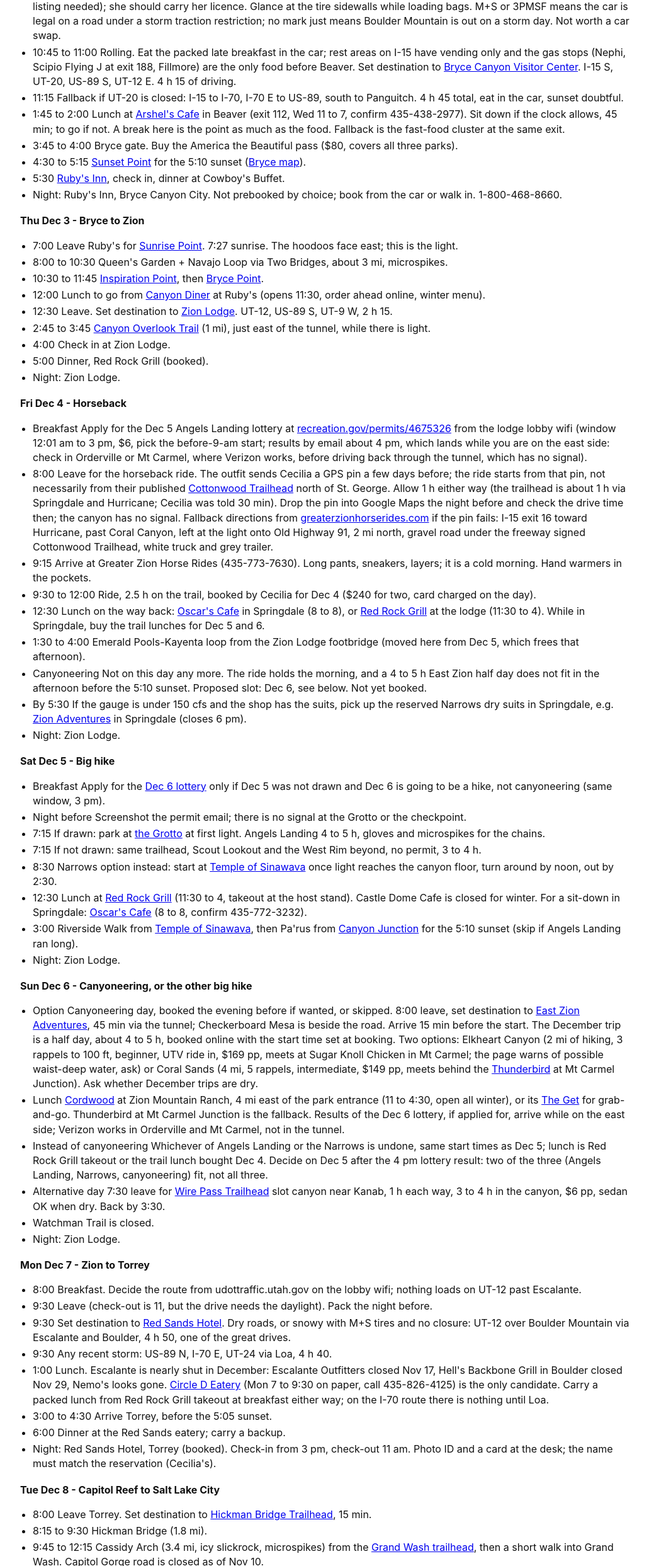
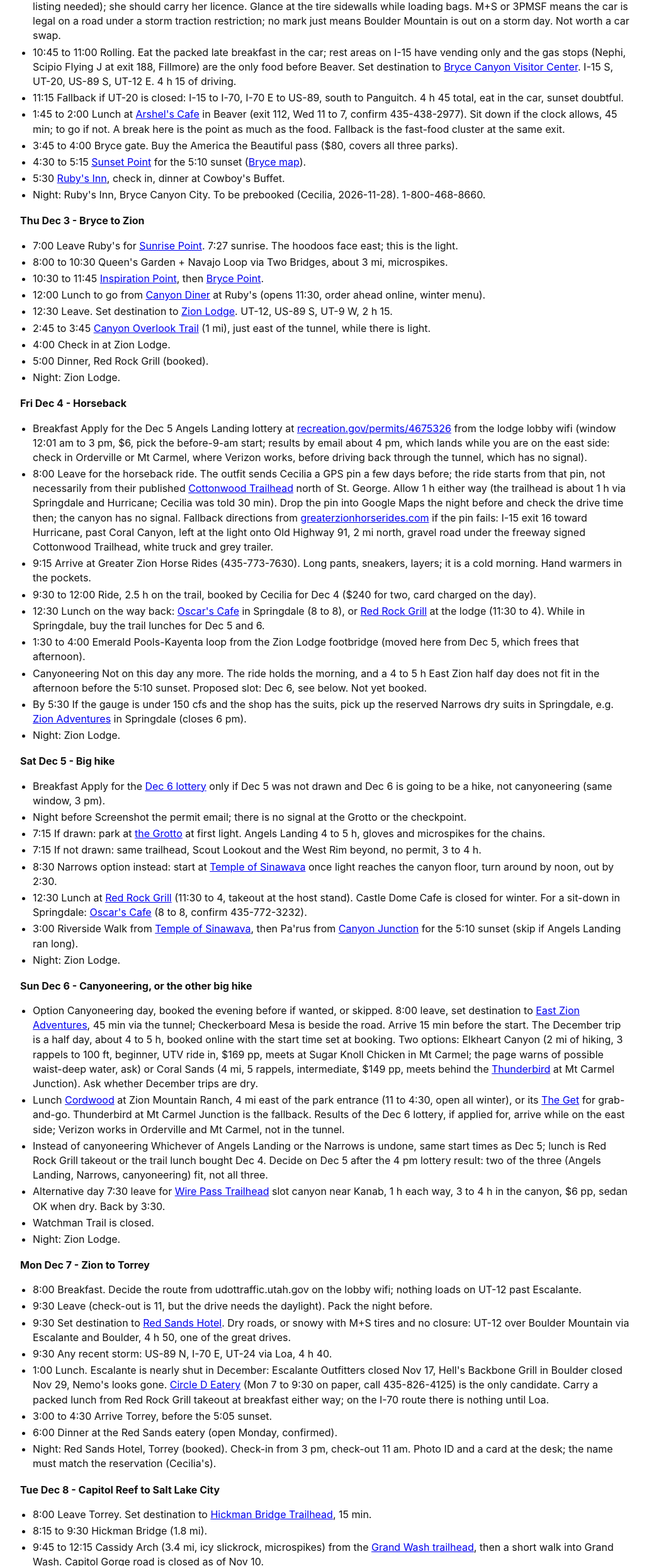
Before and after one commit to 9horses/zion-2026, a plain HTML site: page index.html in a window 1280 px wide. Shown: the part 621-3107 px from the top of the page at 63% size, without its empty margins (124-1155 px from the left). Drawn offline with Linux system fonts and the light colour scheme.

Commit message:
Red Sands dinner confirmed; Ruby's Inn to be prebooked

```diff
--- a/index.html
+++ b/index.html
@@ -63,7 +63,7 @@
 <li>3:45 to 4:00 Bryce gate. Buy the America the Beautiful pass ($80, covers all three parks).</li>
 <li>4:30 to 5:15 <a href="https://www.google.com/maps/dir/?api=1&amp;destination=Sunset+Point%2C+Bryce+Canyon+National+Park">Sunset Point</a> for the 5:10 sunset (<a href="bryce.html">Bryce map</a>).</li>
 <li>5:30 <a href="https://www.google.com/maps/dir/?api=1&amp;destination=Best+Western+Plus+Ruby%27s+Inn%2C+Bryce+Canyon+City">Ruby's Inn</a>, check in, dinner at Cowboy's Buffet.</li>
-<li>Night: Ruby's Inn, Bryce Canyon City. Not prebooked by choice; book from the car or walk in. 1-800-468-8660.</li>
+<li>Night: Ruby's Inn, Bryce Canyon City. To be prebooked (Cecilia, 2026-11-28). 1-800-468-8660.</li>
 </ul>
 <h3 id="thu-dec-3---bryce-to-zion">Thu Dec 3 - Bryce to Zion</h3>
 <ul>
@@ -117,7 +117,7 @@
 <li>9:30 Any recent storm: US-89 N, I-70 E, UT-24 via Loa, 4 h 40.</li>
 <li>1:00 Lunch. Escalante is nearly shut in December: Escalante Outfitters closed Nov 17, Hell's Backbone Grill in Boulder closed Nov 29, Nemo's looks gone. <a href="https://www.google.com/maps/dir/?api=1&amp;destination=Circle+D+Eatery%2C+475+W+Main+St%2C+Escalante%2C+UT">Circle D Eatery</a> (Mon 7 to 9:30 on paper, call 435-826-4125) is the only candidate. Carry a packed lunch from Red Rock Grill takeout at breakfast either way; on the I-70 route there is nothing until Loa.</li>
 <li>3:00 to 4:30 Arrive Torrey, before the 5:05 sunset.</li>
-<li>6:00 Dinner at the Red Sands eatery; carry a backup.</li>
+<li>6:00 Dinner at the Red Sands eatery (open Monday, confirmed).</li>
 <li>Night: Red Sands Hotel, Torrey (booked). Check-in from 3 pm, check-out 11 am. Photo ID and a card at the desk; the name must match the reservation (Cecilia's).</li>
 </ul>
 <h3 id="tue-dec-8---capitol-reef-to-salt-lake-city">Tue Dec 8 - Capitol Reef to Salt Lake City</h3>
```
